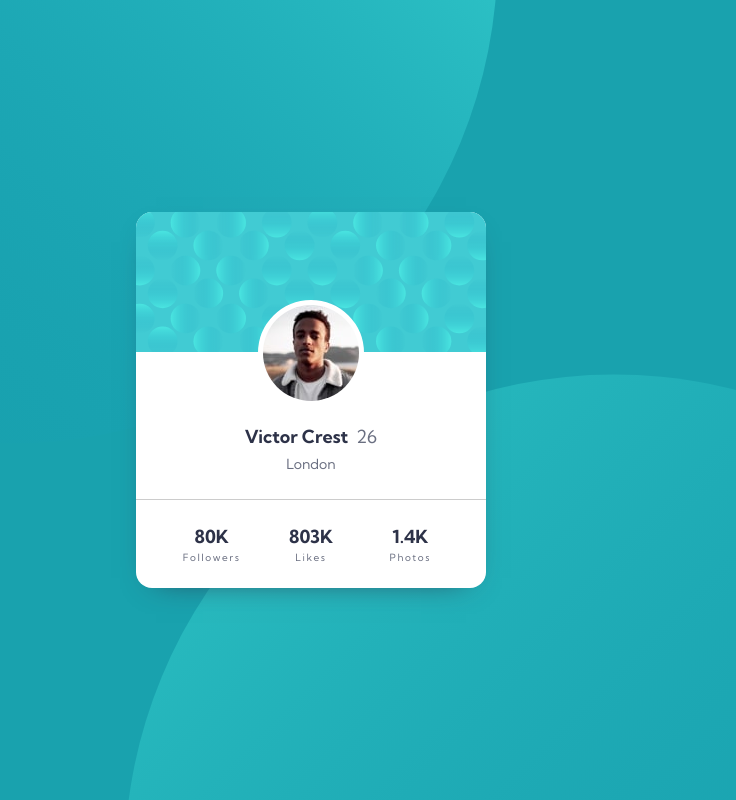
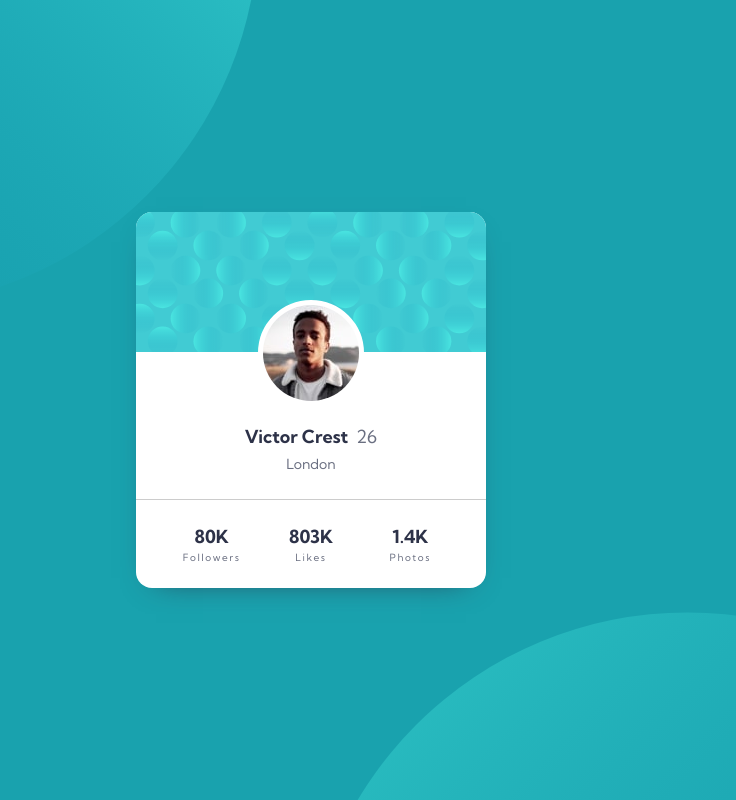
Before and after one commit to cat-script/profile-card-component, a plain HTML site: page index.html in a window 1280 px wide. Shown: the whole page, without its empty margins (329-1065 px from the left). Drawn offline with Linux system fonts and the light colour scheme.

Commit message:
fix: change background-position

```diff
--- a/style.css
+++ b/style.css
@@ -27,7 +27,8 @@ body {
   background:
     url(./images/bg-pattern-top.svg),
     url(./images/bg-pattern-bottom.svg);
-  background-position: -50% 300%, 150% -210%;
+  background-position: top -460px left -180px, bottom -580px right -120px;
+  background-size: 60%;
   background-repeat: no-repeat;
   display: flex;
   justify-content: center;
```
